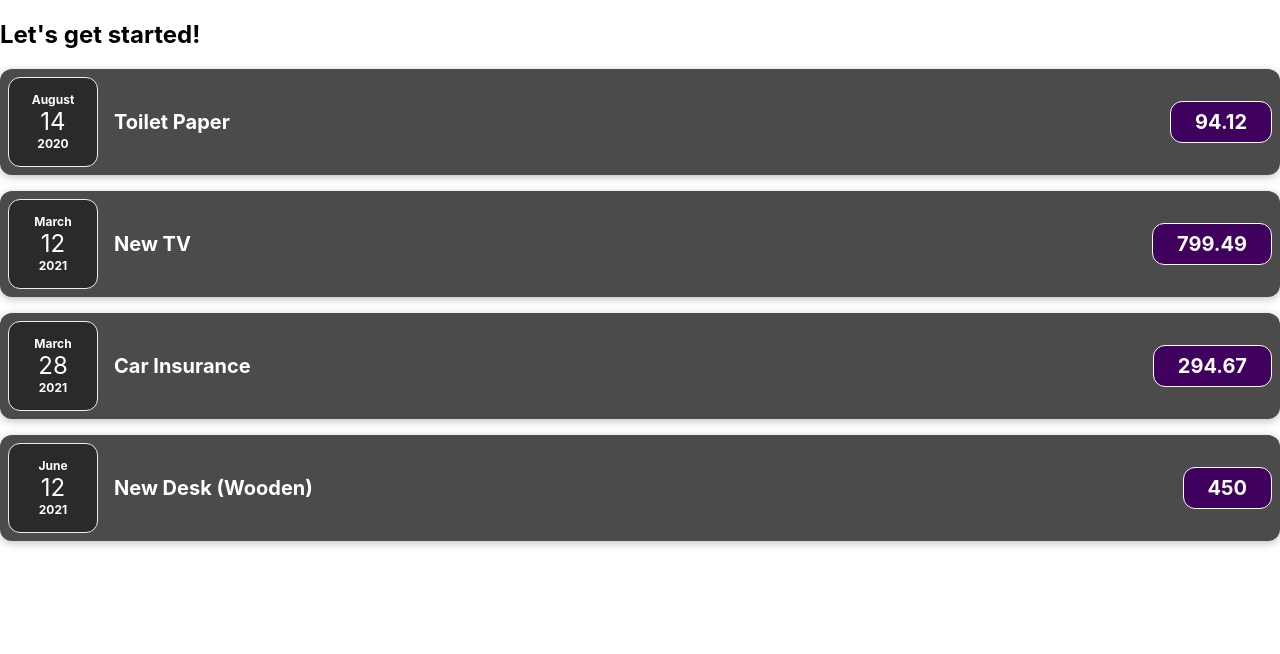
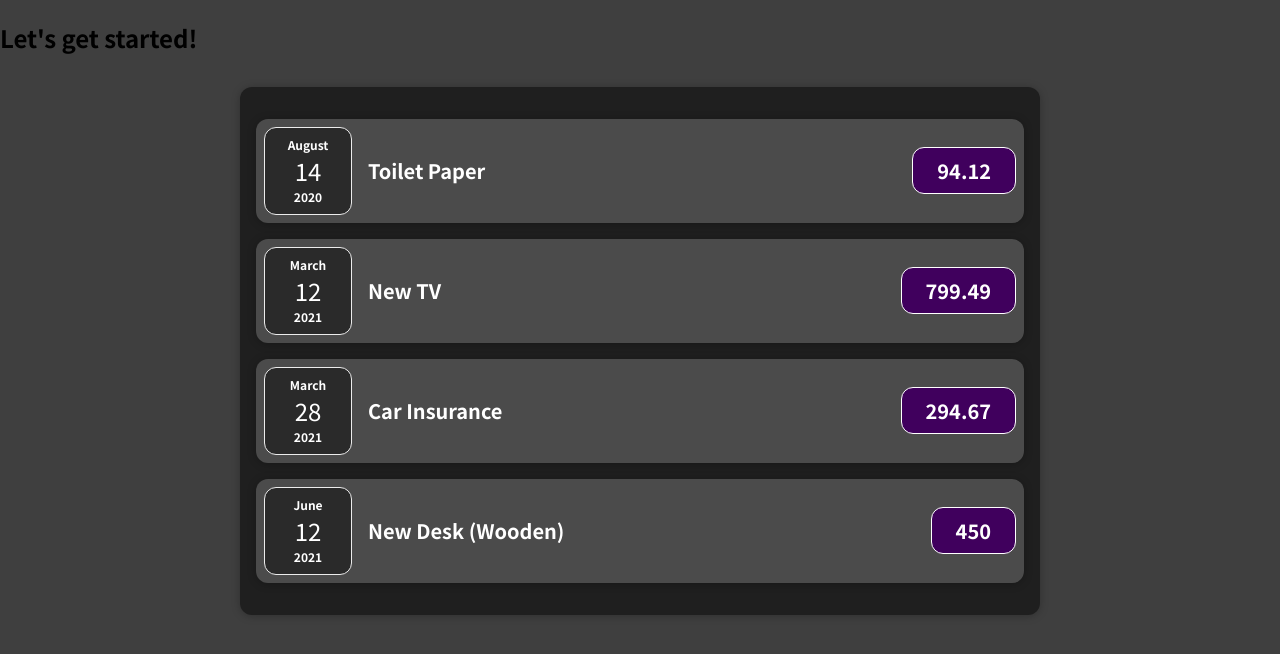
Before and after one commit to walt-wood/web-finances-app, a React (Create React App) app: page / in a window 1280 px wide. Shown: the top 654 px of the page. Built offline with nearby package versions, Linux system fonts and the light colour scheme.

Commit message:
Finished Section 3 and moved files

```diff
--- a/src/App.js
+++ b/src/App.js
@@ -1,5 +1,7 @@
-import ExpenseItem from "./components/ExpenseItem";
-function App() {
+import ExpenseItem from "./components/Expenses/ExpenseItem";
+import Expenses from "./components/Expenses/Expenses";
+
+const App = () => {
   const expenses = [
     {
       id: "e1",
@@ -24,28 +26,9 @@
   return (
     <div>
       <h2>Let's get started!</h2>
-      <ExpenseItem
-        title={expenses[0].title}
-        amount={expenses[0].amount}
-        date={expenses[0].date}
-      />
-      <ExpenseItem
-        title={expenses[1].title}
-        amount={expenses[1].amount}
-        date={expenses[1].date}
-      />
-      <ExpenseItem
-        title={expenses[2].title}
-        amount={expenses[2].amount}
-        date={expenses[2].date}
-      />
-      <ExpenseItem
-        title={expenses[3].title}
-        amount={expenses[3].amount}
-        date={expenses[3].date}
-      />
+      <Expenses items={expenses} />
     </div>
   );
-}
+};
 
 export default App;
--- a/src/components/ExpenseDate.js
+++ b/src/components/Expenses/ExpenseDate.js
@@ -1,6 +1,6 @@
 import "./ExpenseDate.css";
 
-function ExpenseDate(props) {
+const ExpenseDate = (props) => {
   // toLocaleString() is JS helper method to extract date info in specific formats.
   const month = props.date.toLocaleString("en-US", { month: "long" });
   const day = props.date.toLocaleString("en-US", { day: "2-digit" });
@@ -12,6 +12,6 @@
       <div className="expense-date__year">{year}</div>
     </div>
   );
-}
+};
 
 export default ExpenseDate;
--- a/src/components/ExpenseItem.css
+++ b/src/components/Expenses/ExpenseItem.css
@@ -2,10 +2,8 @@
   display: flex;
   justify-content: space-between;
   align-items: center;
-  box-shadow: 0 2px 8px rgba(0, 0, 0, 0.25);
   padding: 0.5rem;
   margin: 1rem 0;
-  border-radius: 12px;
   background-color: #4b4b4b;
 }
 
--- a/src/components/ExpenseItem.js
+++ b/src/components/Expenses/ExpenseItem.js
@@ -1,16 +1,17 @@
 import "./ExpenseItem.css";
 import ExpenseDate from "./ExpenseDate";
+import Card from "../UI/Card";
 
-function ExpenseItem(props) {
+const ExpenseItem = (props) => {
   return (
-    <div className="expense-item">
-        <ExpenseDate date={props.date}/>
+    <Card className="expense-item">
+      <ExpenseDate date={props.date} />
       <div className="expense-item__description">
         <h2>{props.title}</h2>
         <div className="expense-item__price">{props.amount}</div>
       </div>
-    </div>
+    </Card>
   );
-}
+};
 
 export default ExpenseItem;
--- /dev/null
+++ b/src/components/Expenses/Expenses.css
@@ -0,0 +1,7 @@
+.expenses {
+  padding: 1rem;
+  background-color: rgb(31, 31, 31);
+  margin: 2rem auto;
+  width: 50rem;
+  max-width: 95%;
+}
--- /dev/null
+++ b/src/components/Expenses/Expenses.js
@@ -0,0 +1,31 @@
+import "./Expenses.css";
+import ExpenseItem from "./ExpenseItem";
+import Card from "../UI/Card";
+
+const Expenses = (props) => {
+  return (
+    <Card className="expenses">
+      <ExpenseItem
+        title={props.items[0].title}
+        amount={props.items[0].amount}
+        date={props.items[0].date}
+      />
+      <ExpenseItem
+        title={props.items[1].title}
+        amount={props.items[1].amount}
+        date={props.items[1].date}
+      />
+      <ExpenseItem
+        title={props.items[2].title}
+        amount={props.items[2].amount}
+        date={props.items[2].date}
+      />
+      <ExpenseItem
+        title={props.items[3].title}
+        amount={props.items[3].amount}
+        date={props.items[3].date}
+      />
+    </Card>
+  );
+};
+export default Expenses;
--- /dev/null
+++ b/src/components/UI/Card.css
@@ -0,0 +1,4 @@
+.card {
+  border-radius: 12px;
+  box-shadow: 0 1px 8px rgba(0, 0, 0, 0.25);
+}
--- /dev/null
+++ b/src/components/UI/Card.js
@@ -0,0 +1,10 @@
+import "./Card.css";
+
+const Card = (props) => {
+  // This allows for transfering css classnames to nested components, so the css can be custom for every card.
+  const classes = "card " + props.className;
+  // Card is a wrapper component so we need to send props.children to get to the nested component's props
+  return <div className={classes}>{props.children}</div>;
+};
+
+export default Card;
--- a/src/index.css
+++ b/src/index.css
@@ -1,13 +1,14 @@
+@import url("https://fonts.googleapis.com/css2?family=Noto+Sans+JP:wght@400;700&display=swap");
+
+* {
+  box-sizing: border-box;
+}
+
+html {
+  font-family: "Noto Sans JP", sans-serif;
+}
+
 body {
   margin: 0;
-  font-family: -apple-system, BlinkMacSystemFont, 'Segoe UI', 'Roboto', 'Oxygen',
-    'Ubuntu', 'Cantarell', 'Fira Sans', 'Droid Sans', 'Helvetica Neue',
-    sans-serif;
-  -webkit-font-smoothing: antialiased;
-  -moz-osx-font-smoothing: grayscale;
+  background-color: #3f3f3f;
 }
-
-code {
-  font-family: source-code-pro, Menlo, Monaco, Consolas, 'Courier New',
-    monospace;
-}
```
Also changed, not shown: src/components/Expenses/ExpenseDate.css (renamed from src/components/ExpenseDate.css).
